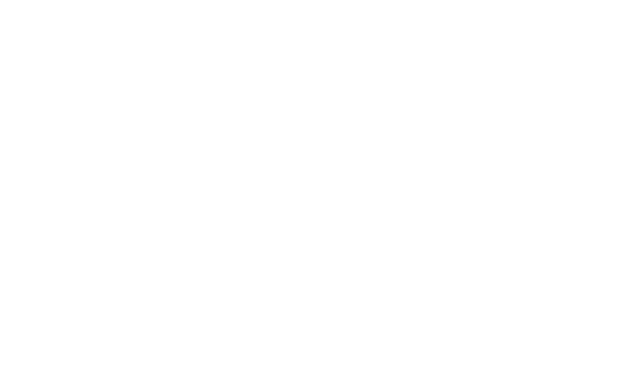
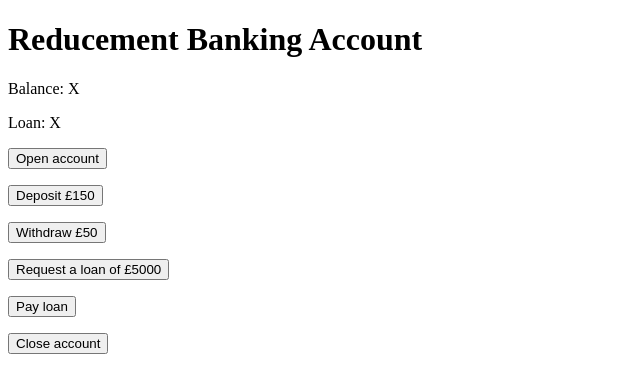
Before and after one commit to MBANS8A1/Reducement-Banking, a React (Create React App) app: page / in a window 1280 px wide. Shown: the top 392 px of the page, without its empty margins (0-640 px from the left). Built offline with nearby package versions, Linux system fonts and the light colour scheme.

Commit message:
I added the buttons for the banking operations along with the heading and places where the balance and any loan will be displayed. There are operations to open an account, deposit £150, withdraw £50, request a of £5000 loan, pay a loan off or close the account.

```diff
--- a/src/App.js
+++ b/src/App.js
@@ -5,7 +5,44 @@
 };
 
 function App() {
-  return <div className="App"></div>;
+  return (
+    <div className="App">
+      <h1>Reducement Banking Account</h1>
+      <p>Balance: X</p>
+      <p>Loan: X</p>
+
+      <p>
+        <button onClick={() => {}} disabled={false}>
+          Open account
+        </button>
+      </p>
+      <p>
+        <button onClick={() => {}} disabled={false}>
+          Deposit £150
+        </button>
+      </p>
+      <p>
+        <button onClick={() => {}} disabled={false}>
+          Withdraw £50
+        </button>
+      </p>
+      <p>
+        <button onClick={() => {}} disabled={false}>
+          Request a loan of £5000
+        </button>
+      </p>
+      <p>
+        <button onClick={() => {}} disabled={false}>
+          Pay loan
+        </button>
+      </p>
+      <p>
+        <button onClick={() => {}} disabled={false}>
+          Close account
+        </button>
+      </p>
+    </div>
+  );
 }
 
 export default App;
```
